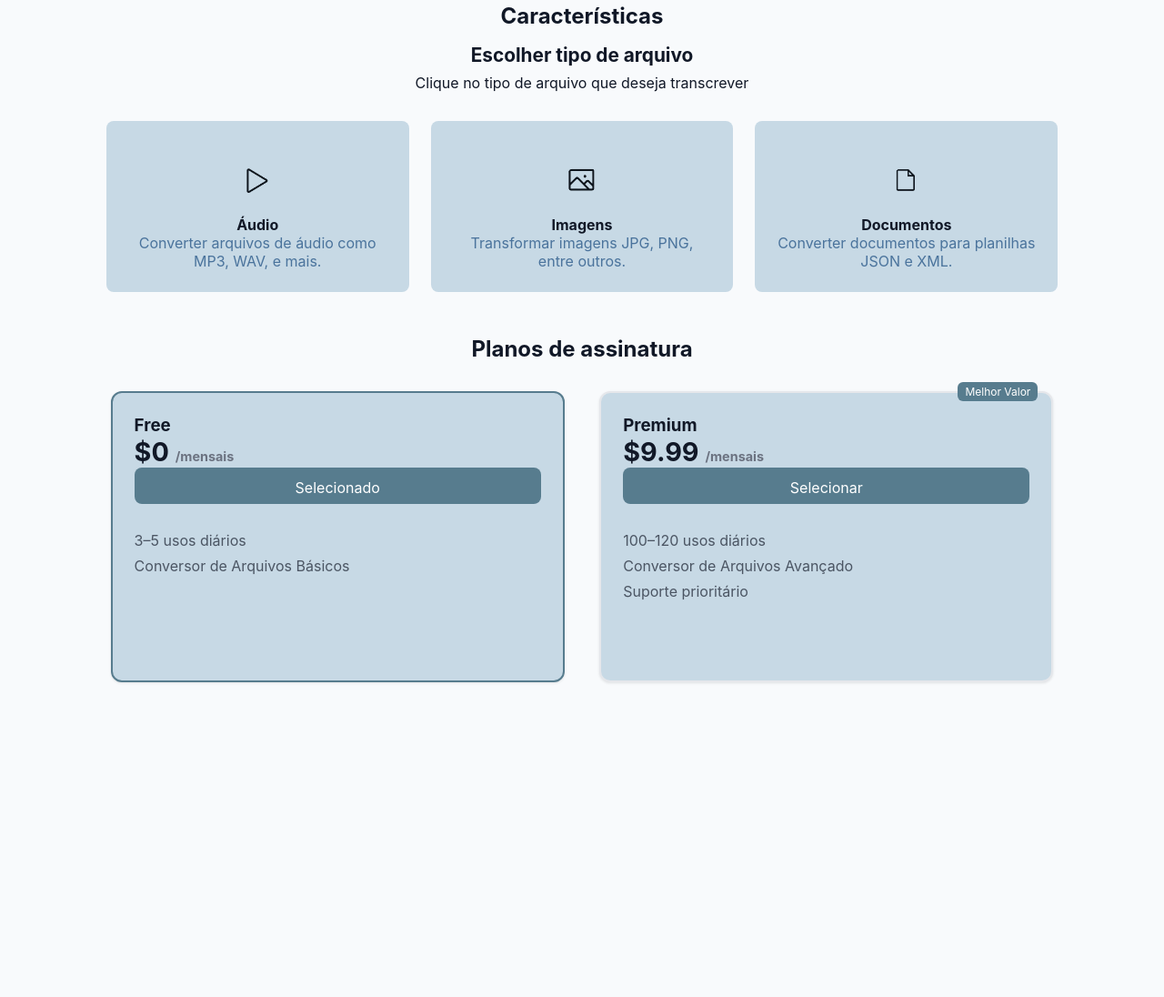
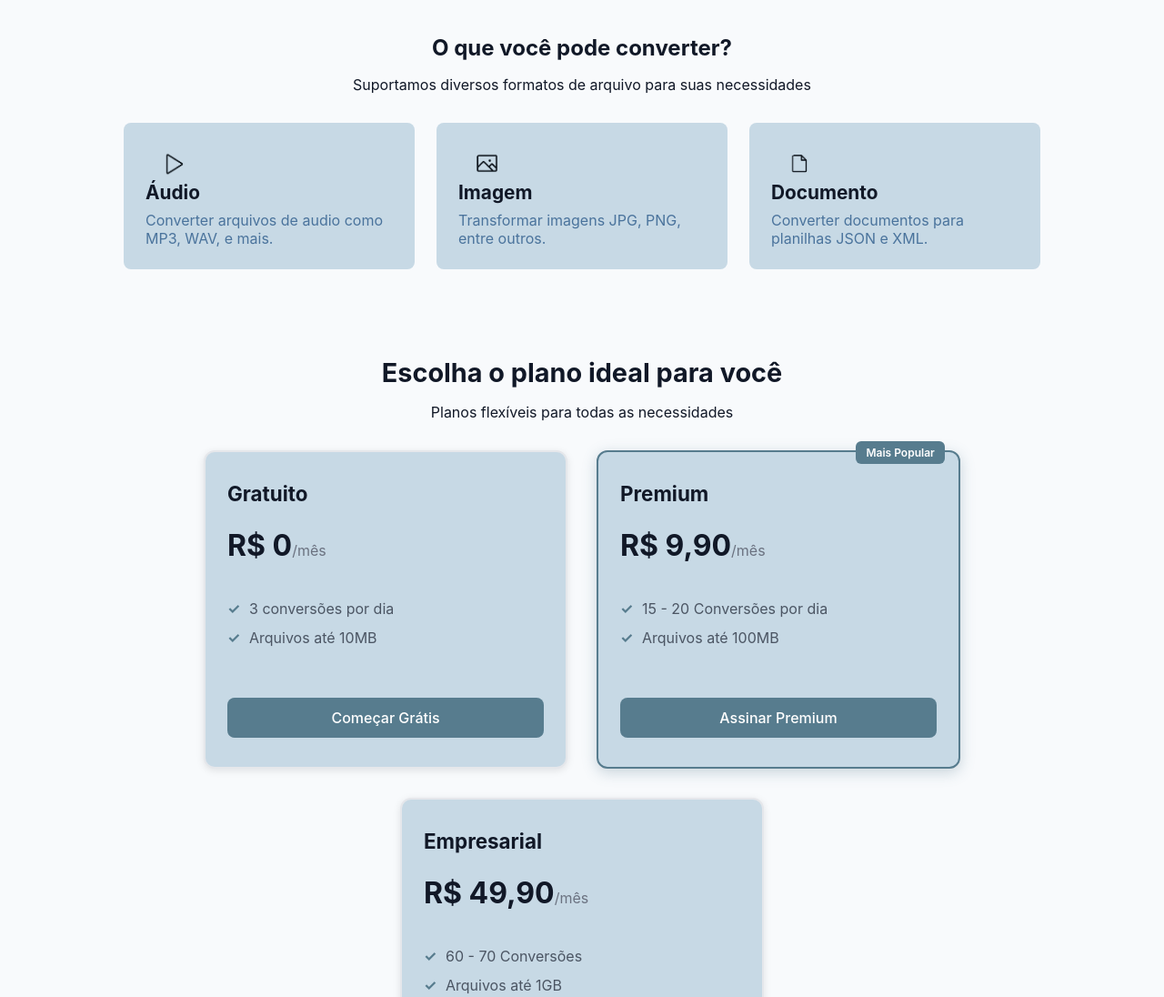
Before and after one commit to isapeiter/Trichefs, a plain HTML site: page html/Home.html in a window 1280 px wide. Shown: the part 718-1814 px from the top of the page at 91% size. Before the commit the page ends 1516 px from the top, so only its background shows below. Drawn offline with Linux system fonts and the light colour scheme.

Commit message:
home atualizada e add da pasta img

```diff
--- a/css/Home.css
+++ b/css/Home.css
@@ -20,7 +20,7 @@ body {
   box-shadow: 0 1px 4px rgba(0,0,0,0.1);
 }
 
-.h1{
+.h1 {
   background-color: #ffffff;
 }
 
@@ -92,7 +92,7 @@ body {
   padding: 0.5rem;
 }
 
-/* Hero section */
+/* Hero section - AJUSTADO */
 .hero {
   display: flex;
   justify-content: space-between;
@@ -101,8 +101,10 @@ body {
   border-radius: 12px;
   margin: 2rem auto;
   padding: 3rem;
-  max-width: 81vw;
-  height: 70vh;
+  max-width: 1200px; /* Mudado de 81vw para valor fixo */
+  width: 90%; /* Mantém responsivo mas com limite */
+  min-height: 400px; /* Mudado de 70vh para valor fixo */
+  height: auto; /* Permite crescer se necessário */
 }
 
 .hero-content {
@@ -118,6 +120,7 @@ body {
 .hero-content p {
   color: #4b5563;
   margin-bottom: 1.5rem;
+  line-height: 1.6;
 }
 
 .upload-btn {
@@ -127,20 +130,26 @@ body {
   padding: 0.75rem 1.5rem;
   border-radius: 8px;
   cursor: pointer;
+  font-weight: 500;
+  transition: all 0.3s;
 }
 
 .upload-btn:hover {
-  background-color: #577C8E;
+  background-color: #3f5f6f;
+  transform: translateY(-2px);
+  box-shadow: 0 4px 12px rgba(87, 124, 142, 0.3);
 }
 
 .hero-image img {
-  width: 180px;
+  width: 350px;
 }
 
 /* Features */
 .features {
   text-align: center;
-  margin: 3rem 0;
+  margin: 3rem auto;
+  max-width: 1200px;
+  padding: 0 20px;
 }
 
 .features h2 {
@@ -158,27 +167,48 @@ body {
   justify-content: center;
   gap: 1.5rem;
   margin-top: 2rem;
+  flex-wrap: wrap;
 }
 
 .card {
   background-color: #C7D9E5;
   border-radius: 8px;
   padding: 1.5rem;
-  width: 26vw;
-  text-align: center;
+  width: 100%;
+  max-width: 320px; /* Mudado de 26vw para valor fixo */
+  text-align: left;
   cursor: pointer;
-  transition: 0.3s;
+  transition: all 0.3s;
+}
+
+.audio-image,
+.img-image,
+.documento-image {
+  width: 5vw;
+  height: 5vh;
+  margin-right: 400px; /* Mudado de "0 auto" para "0" */
+  display: flex;
+  justify-content: center;
+  align-items: center;
 }
 
 .card:hover {
   background-color: #dbeafe;
   transform: translateY(-5px);
+  box-shadow: 0 4px 12px rgba(0,0,0,0.1);
 }
 
-/* Plans */
+/* Plans - AJUSTADO */
 .plans {
   text-align: center;
-  padding-bottom: 3rem;
+  padding: 3rem 20px;
+  margin: 0 auto;
+  max-width: 1400px;
+}
+
+.plans h2 {
+  font-size: 1.8rem;
+  margin-bottom: 1rem;
 }
 
 .plans-container {
@@ -186,21 +216,33 @@ body {
   justify-content: center;
   gap: 2rem;
   margin-top: 2rem;
+  flex-wrap: wrap;
 }
 
 .plan {
   background-color: #C7D9E5;
   border: 2px solid #e5e7eb;
   border-radius: 12px;
-  width: 250px;
-  padding: 1.5rem;
+  width: 100%;
+  max-width: 400px; /* Mudado de 39vw para valor fixo */
+  min-height: 350px; /* Mudado de 40vh para valor fixo */
+  padding: 2rem 1.5rem;
   text-align: left;
   position: relative;
-  box-shadow: 0 1px 3px rgba(0,0,0,0.1);
+  box-shadow: 0 2px 8px rgba(0,0,0,0.1);
+  transition: all 0.3s;
+  display: flex;
+  flex-direction: column;
+}
+
+.plan:hover {
+  transform: translateY(-5px);
+  box-shadow: 0 8px 20px rgba(0,0,0,0.15);
 }
 
 .plan.selected {
   border-color: #577C8E;
+  box-shadow: 0 4px 16px rgba(87, 124, 142, 0.3);
 }
 
 .plan .badge {
@@ -209,67 +251,158 @@ body {
   right: 15px;
   background-color: #577C8E;
   color: white;
-  padding: 0.2rem 0.5rem;
+  padding: 0.3rem 0.7rem;
   font-size: 0.75rem;
+  font-weight: 600;
   border-radius: 6px;
 }
 
+.plan h3 {
+  font-size: 1.4rem;
+  margin-bottom: 0.5rem;
+  color: #111827;
+}
+
 .price {
-  font-size: 1.8rem;
+  font-size: 2rem;
   font-weight: 700;
+  color: #111827;
+  margin: 1rem 0;
 }
 
 .price span {
-  font-size: 0.9rem;
+  font-size: 1rem;
   color: #6b7280;
+  font-weight: 400;
 }
-
-.plan button {
-  margin-top: 1rem;
-  background-color: #577C8E;
-  color: white;
-  border: none;
-  padding: 0.6rem 1rem;
-  border-radius: 6px;
-  cursor: pointer;
-}
-
-.plan button:hover {
-  background-color: #577C8E;
-}
-
-.plans-container .plan button,
-.plans-container .plan .selected-btn {
-  display: block;
-  width: 100%;
-  margin: 0 auto;
-  padding: 12px 0;
-  font-size: 1rem;
-  border-radius: 8px;
-  height: 5vh;
-  margin: 0 auto 30px auto;
-}
-
-
 
 .plan ul {
   list-style: none;
-  margin-top: 1rem;
+  margin: 1.5rem 0;
+  flex: 1;
   color: #4b5563;
 }
 
 .plan ul li {
-  margin-bottom: 0.5rem;
+  margin-bottom: 0.75rem;
+  padding-left: 1.5rem;
+  position: relative;
 }
 
-.plans-container {
-  display: flex;
-  justify-content: center;
-  gap: 3vw;
+.plan ul li::before {
+  content: "✓";
+  position: absolute;
+  left: 0;
+  color: #577C8E;
+  font-weight: bold;
 }
 
-.plans-container .plan {
-  flex: 1;
-  max-width: 39vw;
-  height: 40vh;
+.plan button,
+.plan .selected-btn {
+  width: 100%;
+  margin-top: auto;
+  padding: 0.75rem 1rem;
+  font-size: 1rem;
+  font-weight: 500;
+  border-radius: 8px;
+  background-color: #577C8E;
+  color: white;
+  border: none;
+  cursor: pointer;
+  transition: all 0.3s;
 }
+
+.plan button:hover,
+.plan .selected-btn:hover {
+  background-color: #3f5f6f;
+  transform: translateY(-2px);
+  box-shadow: 0 4px 12px rgba(87, 124, 142, 0.3);
+}
+
+/* Responsividade */
+@media (max-width: 1024px) {
+  .hero {
+    max-width: 95%;
+    padding: 2rem;
+  }
+
+  .plans-container {
+    gap: 1.5rem;
+  }
+
+  .plan {
+    max-width: 300px;
+  }
+}
+
+@media (max-width: 768px) {
+  .hero {
+    flex-direction: column;
+    text-align: center;
+    min-height: auto;
+    padding: 2rem 1.5rem;
+  }
+
+  .hero-content h1 {
+    font-size: 1.5rem;
+  }
+
+  .hero-image {
+    margin-top: 2rem;
+  }
+
+  .file-types {
+    flex-direction: column;
+    align-items: center;
+  }
+
+  .card {
+    max-width: 100%;
+  }
+
+  .plans-container {
+    flex-direction: column;
+    align-items: center;
+  }
+
+  .plan {
+    max-width: 100%;
+    min-height: auto;
+  }
+
+  .navbar {
+    flex-wrap: wrap;
+    padding: 1rem;
+  }
+
+  .nav-links {
+    width: 100%;
+    display: flex;
+    justify-content: center;
+    margin-top: 1rem;
+  }
+
+  .nav-links a {
+    margin: 0 0.5rem;
+    font-size: 0.9rem;
+  }
+}
+
+@media (max-width: 480px) {
+  .hero-content h1 {
+    font-size: 1.3rem;
+  }
+
+  .hero-content p {
+    font-size: 0.9rem;
+  }
+
+  .upload-btn {
+    width: 100%;
+  }
+
+  .nav-links {
+    flex-direction: column;
+    gap: 0.5rem;
+  }
+}
--- a/html/Home.html
+++ b/html/Home.html
@@ -1,94 +1,99 @@
 <!DOCTYPE html>
-<html lang="pt-BR">
+<html lang="pt-br">
 <head>
   <meta charset="UTF-8">
   <meta name="viewport" content="width=device-width, initial-scale=1.0">
-  <title>Conversor de Arquivos</title>
+  <title>Conversor de Arquivos - Home</title>
   <link rel="stylesheet" href="./../css/Home.css">
 </head>
 <body>
-
-
-  <main>
+  <!-- Hero Section -->
   <section class="hero">
     <div class="hero-content">
-        <h1>Converta arquivos sem esforço</h1>
-        <p>
-          Transforme seus arquivos em diferentes formatos com facilidade.
-          Nossa ferramenta suporta uma ampla variedade de tipos de arquivo,
-          incluindo áudio (MP3, WAV) e imagens (JPG, PNG).
-        </p>
-        <button class="upload-btn">Upload de Arquivos</button>
+      <h1>Converta seus arquivos de forma rápida e segura</h1>
+      <p>Transforme áudios, vídeos e imagens em diferentes formatos com apenas alguns cliques. Rápido, seguro e fácil de usar.</p>
+      <button class="upload-btn">Começar Agora</button>
     </div>
     <div class="hero-image">
-        <img src="https://cdn-icons-png.flaticon.com/512/337/337946.png" alt="File Icon">
+      <img src="./../img/Logo para home.svg" alt="Ilustração de conversão">
     </div>
   </section>
 
+  <!-- Features Section -->
   <section class="features">
-      <h2>Características</h2>
-      <h3>Escolher tipo de arquivo</h3>
-      <p>Clique no tipo de arquivo que deseja transcrever</p>
+    <h2>O que você pode converter?</h2>
+    <p>Suportamos diversos formatos de arquivo para suas necessidades</p>
 
     <div class="file-types">
-        <div class="card" onclick="selectType('audio')">
+      <div class="card">
         <div class="audio-image">
-            <img src="./../audio.png" alt="">
+          <img src="./../img/audio.png" alt="Ícone de áudio">
         </div>
-          <h4>Áudio</h4>
-          <p>Converter arquivos de áudio como MP3, WAV, e mais.</p>
+        <h3>Áudio</h3>
+        <p>Converter arquivos de audio como MP3, WAV, e mais.</p>
       </div>
 
-        <div class="card" onclick="selectType('imagens')">
+      <div class="card">
         <div class="img-image">
-            <img src="./../img.png" alt="">
+          <img src="./../img/img.png" alt="Ícone de imagem">
         </div>
-          <h4>Imagens</h4>
+        <h3>Imagem</h3>
         <p>Transformar imagens JPG, PNG, entre outros.</p>
       </div>
 
-        <div class="card" onclick="selectType('documentos')">
+      <div class="card">
         <div class="documento-image">
-            <img src="./../documento.png" alt="">
+          <img src="./../img/documento.png" alt="Ícone de documento">
         </div>
-          <h4>Documentos</h4>
+        <h3>Documento</h3>
         <p>Converter documentos para planilhas JSON e XML.</p>
       </div>
     </div>
   </section>
 
+  <!-- Plans Section -->
   <section class="plans">
-      <h2>Planos de assinatura</h2>
+    <h2>Escolha o plano ideal para você</h2>
+    <p>Planos flexíveis para todas as necessidades</p>
 
     <div class="plans-container">
-        <div class="plan selected">
-          <h3>Free</h3>
-          <p class="price">$0 <span>/mensais</span></p>
-          <button class="selected-btn" disabled>Selecionado</button>
+      <!-- Plano Gratuito -->
+      <div class="plan">
+        <h3>Gratuito</h3>
+        <div class="price">R$ 0<span>/mês</span></div>
         <ul>
-            <li>3–5 usos diários</li>
-            <li>Conversor de Arquivos Básicos</li>
+          <li>3 conversões por dia</li>
+          <li>Arquivos até 10MB</li>
         </ul>
+        <button>Começar Grátis</button>
       </div>
 
-        <div class="plan premium">
-          <div class="badge">Melhor Valor</div>
+      <!-- Plano Premium -->
+      <div class="plan selected">
+        <span class="badge">Mais Popular</span>
         <h3>Premium</h3>
-          <p class="price">$9.99 <span>/mensais</span></p>
-          <button onclick="selectPlan('premium')">Selecionar</button>
+        <div class="price">R$ 9,90<span>/mês</span></div>
         <ul>
-            <li>100–120 usos diários</li>
-            <li>Conversor de Arquivos Avançado</li>
-            <li>Suporte prioritário</li>
+          <li>15 - 20 Conversões por dia</li>
+          <li>Arquivos até 100MB</li>
         </ul>
+        <button>Assinar Premium</button>
+      </div>
+
+      <!-- Plano Empresarial -->
+      <div class="plan">
+        <h3>Empresarial</h3>
+        <div class="price">R$ 49,90<span>/mês</span></div>
+        <ul>
+          <li>60 - 70 Conversões</li>
+          <li>Arquivos até 1GB</li>
+        </ul>
+        <button>Falar com Vendas</button>
       </div>
     </div>
   </section>
-  </main>
 
+  <script type="module" src="./../js/header.js"></script>
   <script src="./../js/Home.js"></script>
-  <script type="module" src="../controller/mainController.js"></script>
-  <script type="module" src="./../js/header.js"></script>
-
 </body>
 </html>
--- a/html/header.html
+++ b/html/header.html
@@ -8,7 +8,7 @@
   </nav>
   <div class="user-icon">
     <button type="button" title="Ir para o perfil">
-      <img src="./../Logo Org CSV.svg" alt="Avatar do usuário">
+      <img src="./../img/Logo Org CSV.svg" alt="Avatar do usuário">
     </button>
   </div>
 </header>
```
Also changed, not shown: img/Logo Org CSV.svg (renamed from Logo Org CSV.svg), img/Logo para home.svg (added), img/audio.png (renamed from audio.png), img/documento.png (renamed from documento.png), img/img.png (renamed from img.png), img/logo-removebg-preview.png (renamed from logo-removebg-preview.png). Lines whose indentation alone changed are shown as unchanged.
